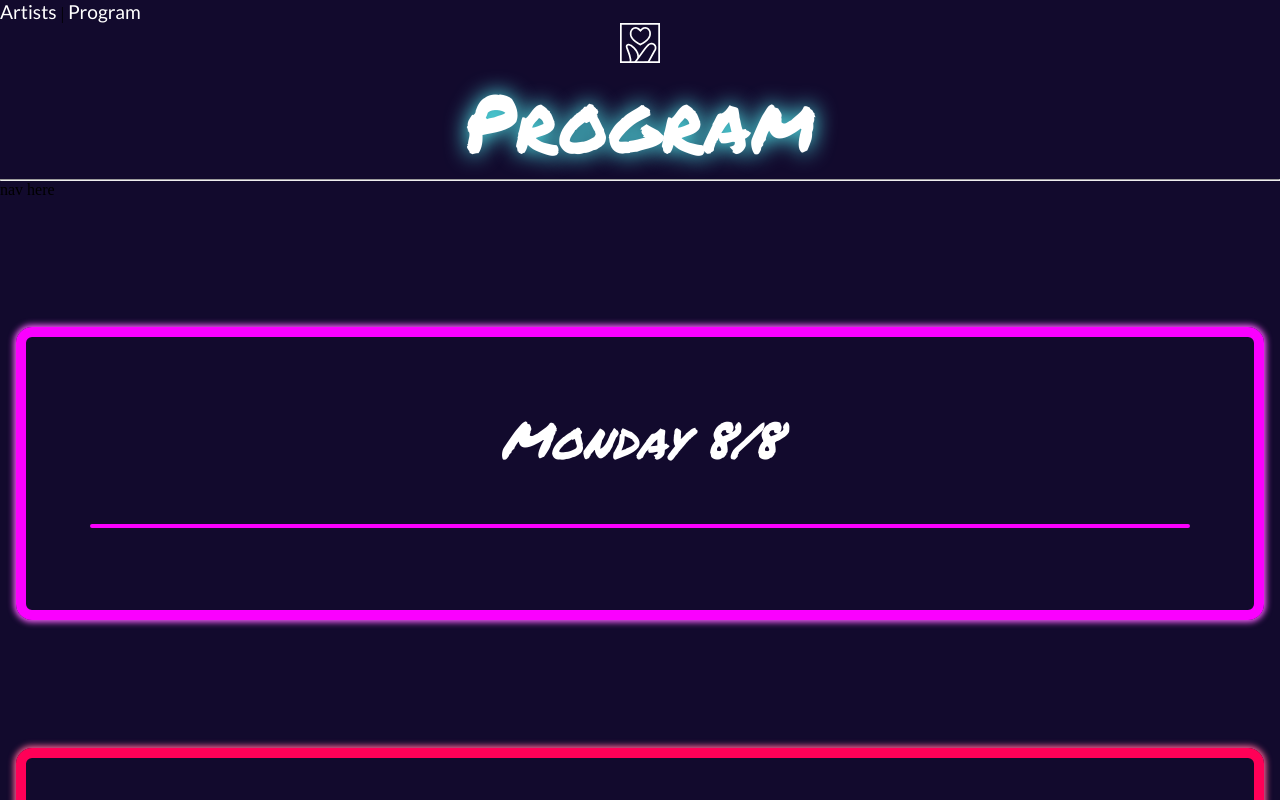
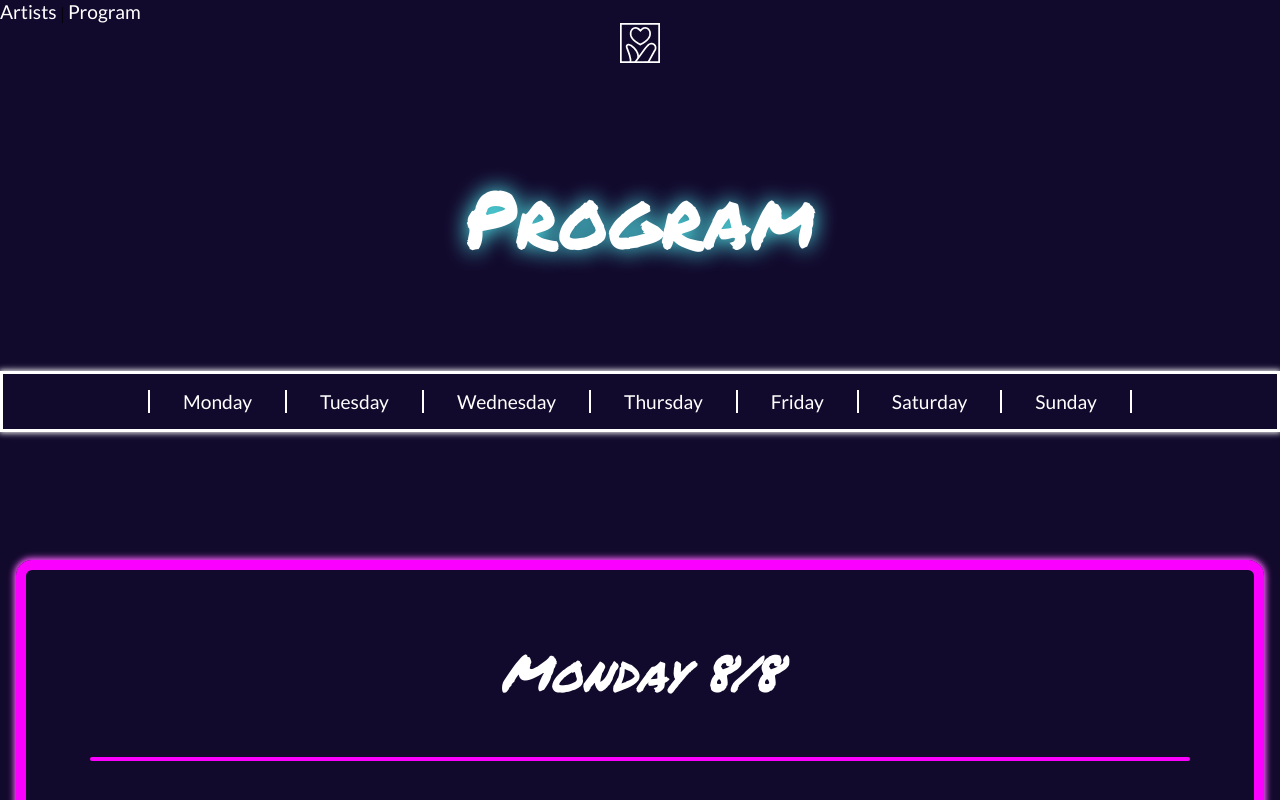
Before and after one commit to ceci919p/hwaitingfestival, a React (Create React App) app: page /program in a window 1280 px wide. Shown: the top 800 px of the page. Built offline with nearby package versions, Linux system fonts and the light colour scheme; no server answers.

Commit message:
program nav

```diff
--- a/src/components/ProgramNav.js
+++ b/src/components/ProgramNav.js
@@ -1,3 +1,43 @@
 export default function ProgramNav() {
-  return <section>nav here</section>;
+  return (
+    <nav id="program-nav">
+      <ul id="program-nav-container">
+        <div className="nav-div"></div>
+        <li>
+          <a href="#monday-section">Monday</a>
+        </li>
+        <div className="nav-div"></div>
+        <li>
+          {" "}
+          <a href="#tuesday-section">Tuesday</a>
+        </li>
+        <div className="nav-div"></div>
+        <li>
+          {" "}
+          <a href="#wednesday-section">Wednesday</a>
+        </li>
+        <div className="nav-div"></div>
+        <li>
+          {" "}
+          <a href="#thursday-section">Thursday</a>
+        </li>
+        <div className="nav-div"></div>
+        <li>
+          {" "}
+          <a href="#friday-section">Friday</a>
+        </li>
+        <div className="nav-div"></div>
+        <li>
+          {" "}
+          <a href="#saturday-section">Saturday</a>
+        </li>
+        <div className="nav-div"></div>
+        <li>
+          {" "}
+          <a href="#sunday-section">Sunday</a>
+        </li>
+        <div className="nav-div"></div>
+      </ul>
+    </nav>
+  );
 }
--- a/src/routes/Program.js
+++ b/src/routes/Program.js
@@ -21,7 +21,6 @@ export default function Program(props) {
     <main id="program-main">
       <header id="program-header">
         <h1>Program</h1>
-        <hr></hr>
       </header>
       <ProgramNav cleanSchedule={cleanSchedule}></ProgramNav>
       <MonProgram cleanSchedule={cleanSchedule}></MonProgram>
--- a/src/sass/layout/_app.scss
+++ b/src/sass/layout/_app.scss
@@ -1,3 +1,7 @@
+html {
+  scroll-behavior: smooth;
+}
+
 #logo {
   height: 2.5rem;
 }
--- a/src/sass/layout/_index.scss
+++ b/src/sass/layout/_index.scss
@@ -4,3 +4,4 @@
 @forward "singleartist";
 @forward "app";
 @forward "program";
+@forward "program-nav";
--- /dev/null
+++ b/src/sass/layout/_program-nav.scss
@@ -0,0 +1,36 @@
+@use "../abstracts/vars";
+@use "../abstracts/mixins";
+
+#program-nav {
+  border: 3px solid vars.$white;
+}
+
+#program-nav-container {
+  display: grid;
+  gap: 1rem;
+  text-align: center;
+  padding-block: 1rem;
+  box-shadow: 0px 0px 6px 4px vars.$white;
+
+  .nav-div {
+    background-color: vars.$white;
+    width: 2px;
+  }
+
+  @include mixins.bp-medium {
+    display: flex;
+    justify-content: center;
+  }
+
+  @include mixins.bp-large {
+    justify-content: space-evenly;
+  }
+
+  @include mixins.bp-wide {
+    padding-inline: 8rem;
+  }
+
+  @include mixins.bp-huge {
+    padding-inline: 12rem;
+  }
+}
--- a/src/sass/layout/_program.scss
+++ b/src/sass/layout/_program.scss
@@ -1,5 +1,13 @@
 @use "../abstracts/vars";
 @use "../abstracts/mixins";
+
+#program-header {
+  margin-block: 4rem;
+
+  @include mixins.bp-medium {
+    margin-block: 6rem;
+  }
+}
 
 .day-section {
   margin-block: 8rem 8rem;
```
